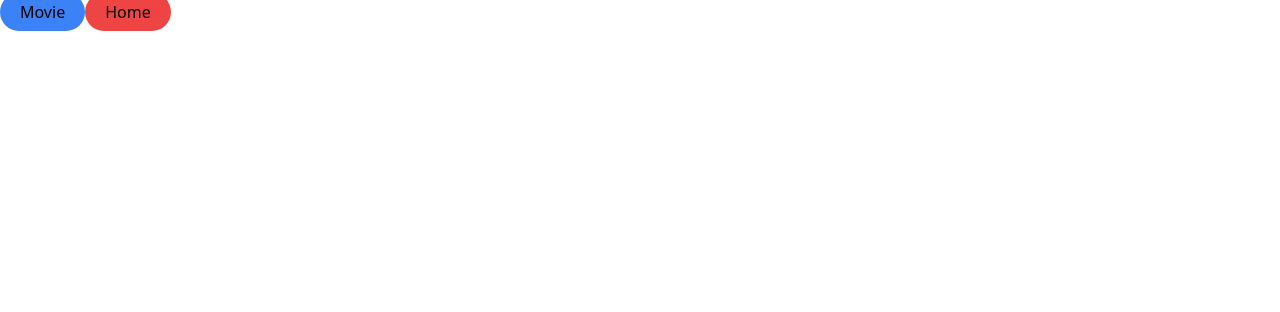
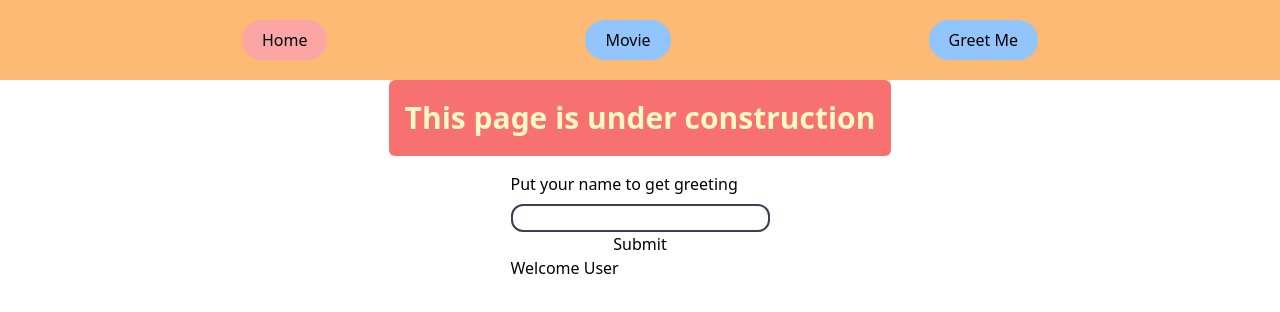
Before and after one commit to AfifJ/learn-react-basic, a React (Vite) app: page /greet in a window 1280 px wide. Before the commit this address had no page. Shown: the top 312 px of the page. Built offline with nearby package versions, Linux system fonts and the light colour scheme.

Commit message:
:rocket: : new looks, fix

```diff
--- a/src/App.jsx
+++ b/src/App.jsx
@@ -1,6 +1,6 @@
-import React from "react";
+import React, { useState } from "react";
 import { BrowserRouter as Router, Routes, Route, NavLink } from "react-router-dom";
-import { MovieSearch, Home } from "./pages";
+import { MovieSearch, Home, GreetMe } from "./pages";
 
 
 const App = () => {
@@ -8,14 +8,21 @@ const App = () => {
     <>
     <Router>
 
-      <NavLink to="/MovieSearch" className="bg-blue-500 px-5 py-2 rounded-full">
+      <div className="py-5 justify-evenly flex gap-4 bg-orange-300">
+      <NavLink to="/" className="bg-red-300 px-5 py-2 rounded-full">
+        Home
+      </NavLink>
+      <NavLink to="/MovieSearch" className="bg-blue-300 px-5 py-2 rounded-full">
         Movie
       </NavLink>
-      <NavLink to="/" className="bg-red-500 px-5 py-2 rounded-full">
-        Home
+      <NavLink to="/greet" className="bg-blue-300 px-5 py-2 rounded-full">
+        Greet Me
       </NavLink>
+
+      </div>
       <Routes>
         <Route path="/MovieSearch" element={<MovieSearch />} />
+        <Route path="/greet" element={<GreetMe />} />
         <Route path="/" element={<Home />}  />
       </ Routes>
     </Router>
--- a/src/components/MovieCard.jsx
+++ b/src/components/MovieCard.jsx
@@ -1,26 +1,24 @@
-import React from "react";
+import React, { useState } from "react";
 
 const MovieCard = ({ movie1 }) => {
   return (
-    <div className="bg-white border border-gray-200 rounded-lg shadow dark:bg-gray-800 dark:border-gray-700 overflow-hidden">
-      <div className="x-xl">
-        <a href="#">
+    <div className="relative overflow-hidden bg-white border border-gray-200 rounded-lg shadow dark:bg-gray-800 dark:border-gray-700">
+      <div className="">
+        <a className="cursor-pointer">
           <img
-            className="rounded-t-lg object-cover h-96"
+            className="object-cover w-full rounded-t-lg h-96"
             src={movie1.Poster}
             alt={movie1.Title}
           />
+          <div className="absolute top-0 z-20 w-full h-full transition-opacity duration-300 ease-out opacity-0 pt-auto basis-1 text-slate-50 hover:opacity-100">
+            <div className="absolute bottom-0 z-10 w-full p-5 px-4 py-2 font-bold bg-black rounded-lg h-fit bg-opacity-70">
+              <h5 className="inline-block h-20 mb-2 text-2xl font-bold tracking-tight">
+                {movie1.Title}
+              </h5>
+              <p className="mb-3 font-normal">{movie1.Year}</p>
+            </div>
+          </div>
         </a>
-      </div>
-      <div className="p-5 basis-1">
-        <a href="#">
-          <h5 className="mb-2 text-2xl font-bold tracking-tight text-gray-900 dark:text-white">
-            {movie1.Title}
-          </h5>
-        </a>
-        <p className="mb-3 font-normal text-gray-700 dark:text-gray-400">
-          {movie1.Year}
-        </p>
       </div>
     </div>
   );
--- /dev/null
+++ b/src/components/Welcome.jsx
@@ -0,0 +1,7 @@
+const Welcome = ({user = "User"}) => {
+  return (
+    <div>Welcome {user}</div>
+  )
+}
+
+export default Welcome
--- a/src/components/index.js
+++ b/src/components/index.js
@@ -1,5 +1,7 @@
 import MovieCard from './MovieCard';
+import Welcome from './Welcome';
 
 export {
   MovieCard,
+  Welcome
 }
--- /dev/null
+++ b/src/pages/GreetMe.jsx
@@ -0,0 +1,35 @@
+import { useState } from "react";
+import { Welcome } from "../components";
+
+const GreetMe = () => {
+  const [name, setName] = useState("");
+  const [User, setUser] = useState("");
+  return (
+    <>
+      <div className="py-5 mx-auto text-3xl bg-red-400 text-yellow-100 font-bold rounded-md px-4 max-w-fit">
+        This page is under construction
+      </div>
+      <div className="mx-auto max-w-fit my-4">
+        <div>Put your name to get greeting</div>
+        <form
+          onSubmit={(e) => {
+            e.preventDefault();
+            setUser(name);
+          }}
+          className="flex flex-col my-2"
+        >
+          <input
+            type="text"
+            value={name}
+            onInput={(e) => setName(e.target.value)}
+            className="border-2 border-gray-700 rounded-xl px-3"
+          />
+          <button type="submit">Submit</button>
+          <Welcome name={name} />
+        </form>
+      </div>
+    </>
+  );
+};
+
+export default GreetMe;
--- a/src/pages/Home.jsx
+++ b/src/pages/Home.jsx
@@ -1,7 +1,11 @@
 const Home = () => {
   return (
-    <div>My Home</div>
-  )
-}
+  <div className="flex h-96" >
+    <div className="mx-auto my-auto font-serif font-bold text-blue-400 text-8xl w-fit">
+      Welcome Home
+    </div>
+    ;
+  </div>)
+};
 
-export default Home
+export default Home;
--- a/src/pages/MovieSearch.jsx
+++ b/src/pages/MovieSearch.jsx
@@ -2,49 +2,61 @@ import { MovieCard } from "./../components";
 import { useEffect, useState } from "react";
 
 const MovieSearch = () => {
-  const API_URL = "http://www.omdbapi.com/?apikey=5c0d5fe6";
   const [Movies, setMovies] = useState([]);
   const [InputSearch, setInputSearch] = useState("");
+
+  const API_URL = "http://www.omdbapi.com/?apikey=5c0d5fe6";
+
   const searchMovies = async (title) => {
     const response = await fetch(`${API_URL}&s=${title}`);
     const data = await response.json();
     setMovies(data.Search);
   };
 
-  useEffect(() => {
-    searchMovies("home");
-  }, []);
+  // useEffect(() => {
+  //   searchMovies("");
+  // }, [InputSearch]);
 
   return (
     <>
-      <div className="min-w-screen min-h-screen bg-blue-50 py-5">
-        <h1 className="text-3xl font-bold text-center mb-8">Online Movies</h1>
+      <div className="min-h-screen py-5 min-w-screen bg-blue-50">
+        <h1 className="mb-8 text-3xl font-bold text-center">Online Movies</h1>
 
-        <div className="search text-center overflow-hidden mb-4">
+        <div className="mb-4 overflow-hidden text-center search">
+          <form
+            onSubmit={(e) => {
+              e.preventDefault();
+              searchMovies(InputSearch);
+            }}
+          >
             <input
               className="p-4 rounded-sm"
               type="text"
               placeholder="Search for movies"
               value={InputSearch}
-            onChange={(e) => {
+              onInput={(e) => {
                 setInputSearch(e.target.value);
               }}
             />
-          <button
-            className="bg-blue-300 hover:bg-blue-500 p-4"
-            onClick={() => {
-              searchMovies(InputSearch);
-            }}
-          >
+            <button className="p-4 bg-blue-300 hover:bg-blue-500" type="submit">
               Search
             </button>
+          </form>
         </div>
-
-        <div className="mx-auto grid gap-8 max-w-4xl md:grid-cols-3 border">
+          <div className="grid max-w-4xl gap-8 mx-auto border md:grid-cols-3">
             {Movies.map((e) => (
-            <MovieCard movie1={e} />
+              <MovieCard movie1={e} key={e.imdbID} />
             ))}
           </div>
+{/*         {
+        (Movies.Response === true) && (
+          <div className="grid max-w-4xl gap-8 mx-auto border md:grid-cols-3">
+            {Movies.Search.map((e) => (
+              <MovieCard movie1={e} key={e.imdbID} />
+            ))}
+          </div>
+        )}
+        {!Movies.Response && <div>Not Found</div>} */}
       </div>
     </>
   );
--- a/src/pages/index.js
+++ b/src/pages/index.js
@@ -1,7 +1,9 @@
 import MovieSearch from "./MovieSearch";
 import Home from "./Home";
+import GreetMe from "./GreetMe";
 
 export {
   Home,
   MovieSearch,
+  GreetMe,
 }
```
Lines whose indentation alone changed are shown as unchanged.
